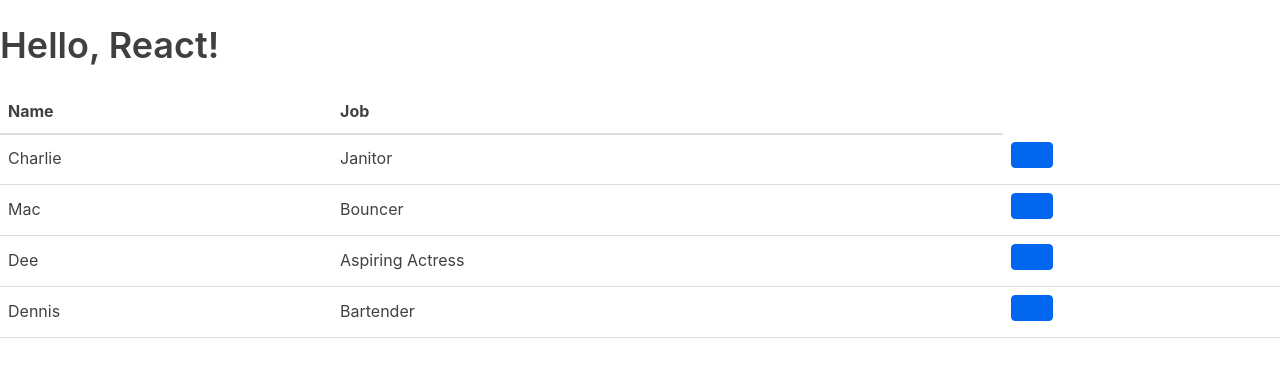
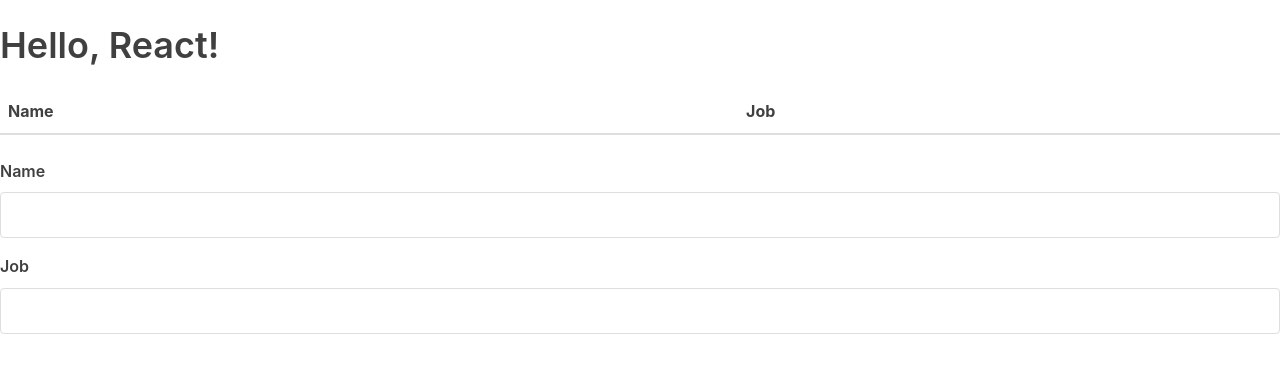
Before and after one commit to Paul-Motter/csc-308-app, a React (Vite) app in the folder packages/react-frontend/: page / in a window 1280 px wide. Shown: the top 372 px of the page. Built offline with nearby package versions, Linux system fonts and the light colour scheme.

Commit message:
Form element added

```diff
--- /dev/null
+++ b/packages/react-frontend/src/Form.jsx
@@ -0,0 +1,47 @@
+// src/Form.jsx
+import React, {useState} from "react";
+
+function Form(){
+    //data that can be changed by form.
+    const [person, setPerson] = useState({
+        name: "",
+        job: ""
+    });
+    //function for changing data in Form by changing person through setPerson.
+    function handleChange(event) {
+        const{name, value} = event.target;
+        if (name === "job")
+            setPerson({
+                name: person["name"],
+                job: value
+            });
+        else
+            setPerson({
+                name: value,
+                job: person["job"]
+            });
+    }
+    //The actuall element to return.
+    return (
+        <form>
+            <label htmlFor="name">Name</label>
+            <input
+                type="text"
+                name="name"
+                id="name"
+                value={person.name}
+                onChange={handleChange}
+            />
+            <label htmlFor="job">Job</label>
+            <input
+                type="text"
+                name="name"
+                id="name"
+                value={person.name}
+                onChange={handleChange}
+            />
+        </form>
+    );
+
+}
+export default Form;
--- a/packages/react-frontend/src/MyApp.jsx
+++ b/packages/react-frontend/src/MyApp.jsx
@@ -1,6 +1,7 @@
 // src/MyApp.jsx
 import React, {useState} from "react";
 import Table from "./Table";
+import Form from "./Form";
 
 //create the data
 // const characters = [
@@ -8,21 +9,7 @@
 // ];
 
 function MyApp(){
-    const [characters, setCharacters] = useState([
-        {
-            name: "Charlie",
-            job: "Janitor"
-        },{
-            name: "Mac",
-            job: "Bouncer"
-        },{
-            name: "Dee",
-            job: "Aspiring Actress"
-        },{
-            name: "Dennis",
-            job: "Bartender"
-        }
-    ]);
+    const [characters, setCharacters] = useState([]);
 
     return (
         <div>
@@ -31,6 +18,7 @@
                 characterData={characters}
                 removeCharacter={removeOneCharacter}
             /> {/*pass characters data to the table functions.*/}
+            <Form />
         </div>
     );
 
```
Also changed, not shown: packages/react-frontend/src/main.jsx (+1 -7 lines).
